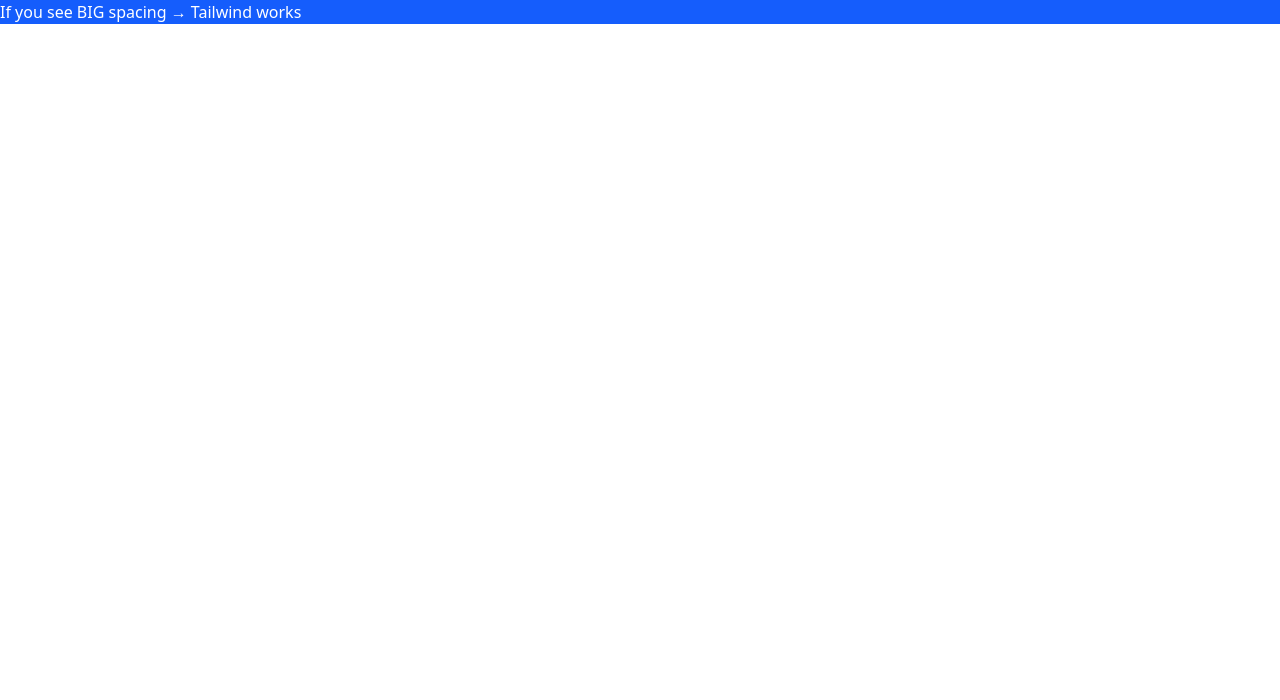
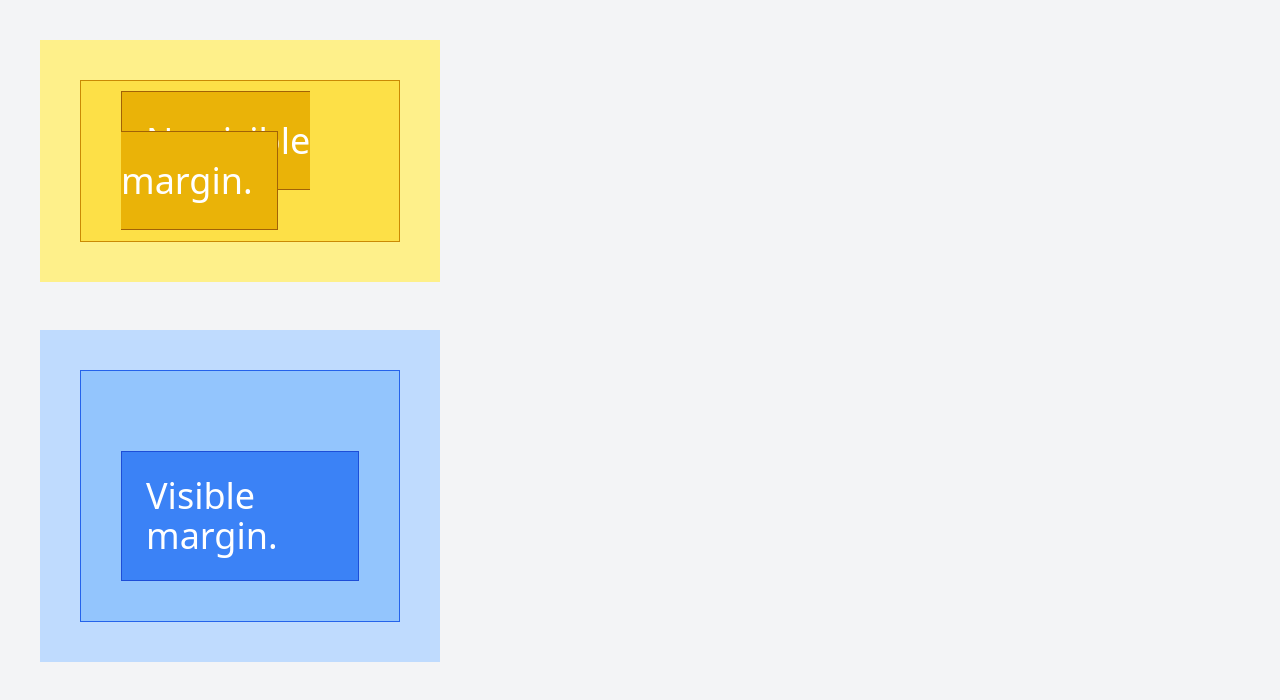
Before and after one commit to mohdarbaz2/Tailwind_CSS, a website: page index.html in a window 1280 px wide. Drawn offline with nearby package versions, Linux system fonts and the light colour scheme.

Commit message:
updates from a site geeks for geeks.com

```diff
--- a/index.html
+++ b/index.html
@@ -1,18 +1,38 @@
 <!DOCTYPE html>
-<html>
+<html lang="en">
+
 <head>
-  <title>Tailwind Test</title>
-  <link href="./src/output.css" rel="stylesheet">
+    <meta charset="UTF-8">
+    <meta name="viewport"
+          content="width=device-width,
+                   initial-scale=1.0">
+    <title>Margin-Top Issue Example</title>
+    <script src="https://cdn.tailwindcss.com/3.4.16"></script>
 </head>
-<body>
-  <!-- <h1 class="text-3xl font-bold underline bg-amber-600 text-emerald-600">
-    Hello world!
-  </h1> -->
-  <!-- <h1 class="bg-blue-900 p-4 md:p-8 lg:p-12 m-4 text-white ">
-    This is Responsive h1
-  </h1> -->
-<div class="bg-blue-600 text-white m-20 p-20">
-  If you see BIG spacing → Tailwind works
-</div>
+
+<body class="bg-gray-100 p-10">
+
+    <!-- Section with Margin-Top Issue -->
+    <div class="bg-yellow-200 p-10 mb-12 w-1/3 ml-0">
+        <div class="bg-yellow-300 p-10 border border-yellow-600">
+            <span class="mt-10 text-4xl bg-yellow-500
+                         text-white p-6 border
+                         border-yellow-700">No visible margin.
+             </span>
+        </div>
+    </div>
+
+    <!-- Section with Correct Margin-Top -->
+    <div class="bg-blue-200 p-10 w-1/3 ml-0">
+        <div class="bg-blue-300 p-10 border
+                    border-blue-600">
+            <span class="mt-10 text-4xl inline-block
+                         bg-blue-500 text-white p-6
+                         border border-blue-700">Visible margin.
+          </span>
+        </div>
+    </div>
+
 </body>
+
 </html>
--- a/src/input.css
+++ b/src/input.css
@@ -1,6 +1,41 @@
 @import "tailwindcss";
+
+/* @tailwind base;
+@tailwind components; */
+@tailwind utilities;
+@import "tailwindcss/preflight";
+
+@source "../*.html";
+
 @layer base {
-  * {
-    box-sizing: border-box;
-  }
+    *,
+    *::before,
+    *::after {
+        padding: 0;
+        margin: 0;
+        box-sizing: border-box;
+    }
+
+    /* For Firefox. */
+    * {
+        scrollbar-width: none;
+    }
+
+    /* For WebKit (Chrome & Safari). */
+    ::-webkit-scrollbar {
+        display: none;
+    }
 }
+@layer base {
+*,
+*::before,
+*::after {
+box-sizing: border-box;
+}
+
+{
+margin: 0;
+padding: 0;
+box-sizing: border-box;
+}
+}
```
Also changed, not shown: src/output.css.
